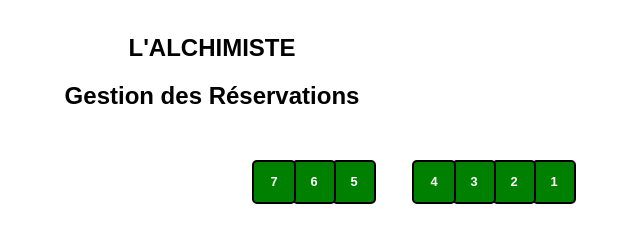
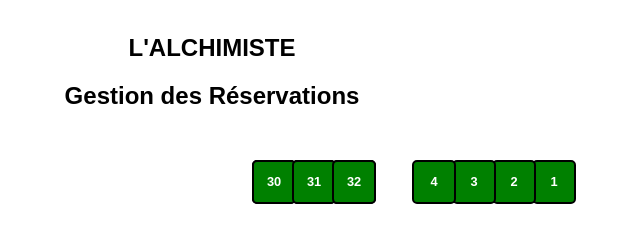
Before and after one commit to Sturko95/gestion_resa, a plain HTML site: page index.html in a window 1280 px wide. Shown: the top 247 px of the page, 428-1068 px from the left. Drawn offline with Linux system fonts and the light colour scheme.

Commit message:
Update index.html

```diff
--- a/index.html
+++ b/index.html
@@ -51,6 +51,7 @@
             { number: 28, left: '45%', top: '44%' }, { number: 40, left: '45%', top: '60%' }, { number: 41, left: '45%', top: '65%' }, { number: 42, left: '45%', top: '70%' },
             { number: 43, left: '55%', top: '60%' },{ number: 44, left: '60%', top: '60%' },{ number: 45, left: '65%', top: '60%' }, { number: 46, left: '75%', top: '60%' },
             { number: 47, left: '75%', top: '70%' }, { number: 48, left: '60%', top: '70%' }, { number: 49, left: '55%', top: '70%' },
+            { number: 30, left: '55%', top: '5%' }, { number: 31, left: '60%', top: '5%' }, { number: 32, left: '65%', top: '5%' },
         ];
 
         let tablesData = JSON.parse(localStorage.getItem("tablesData")) || tablePositions.map(t => ({ number: t.number, status: "L", name: "", time: "", people: 0, deposit: 0 }));
```
